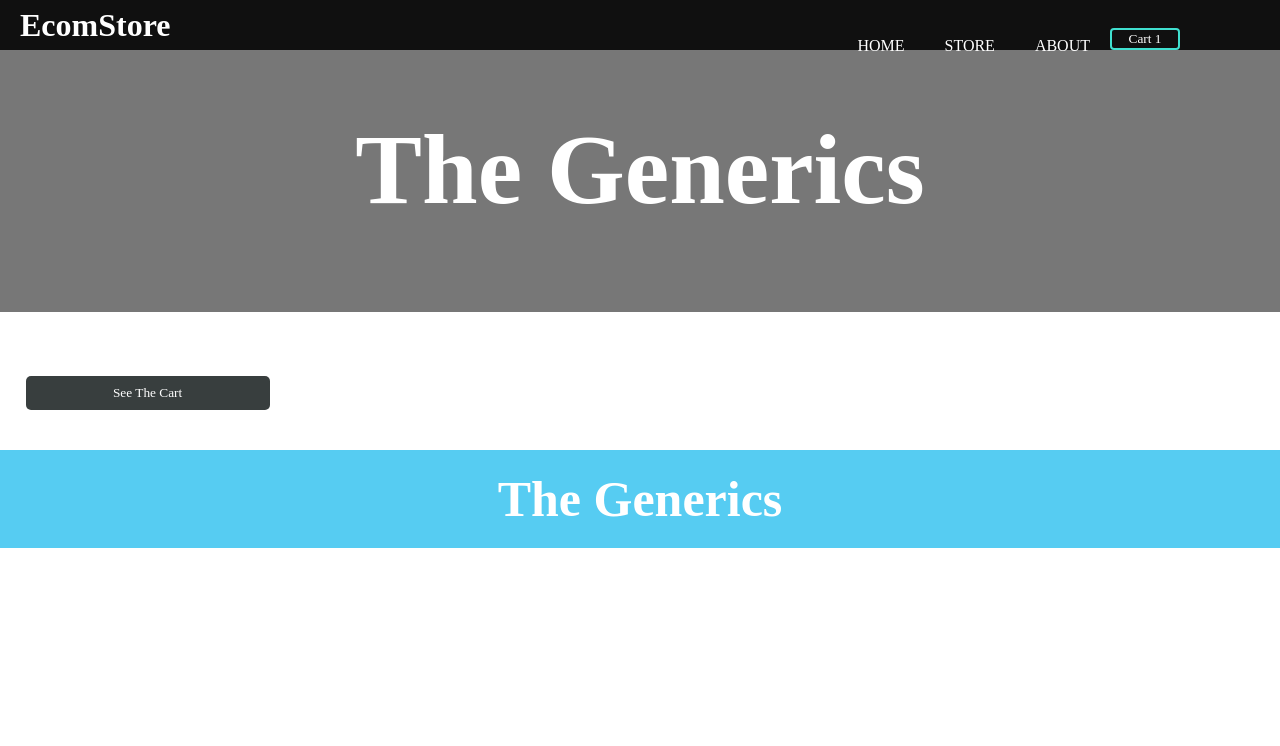
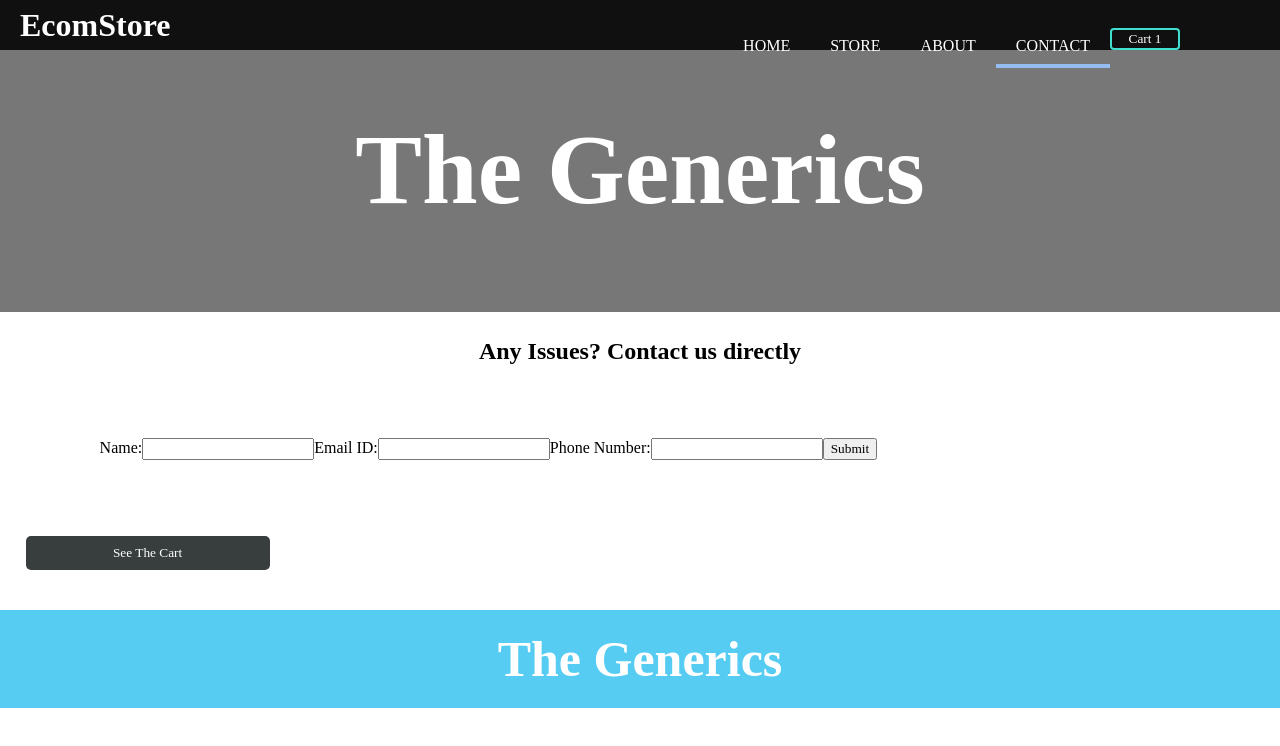
Before and after one commit to arfath2/Ecpmmerce-project, a React (Create React App) app: page /contact in a window 1280 px wide. Shown: the top 746 px of the page. Built offline with nearby package versions, Linux system fonts and the light colour scheme.

Commit message:
desining contact us and posting the data

```diff
--- a/src/App.js
+++ b/src/App.js
@@ -3,6 +3,7 @@ import Header from "./components/Layout/Header/Header";
 import Store from "./components/Tabs/Store";
 import { Fragment, useState } from "react";
 import HomePage from "./components/Tabs/Home";
+import Contact from "./components/Tabs/Contact";
 import About from "./components/Tabs/About";
 import CartList from "./components/Cart/Cart";
 import CartContext from "./components/StoreContext/CartContext";
@@ -22,6 +23,20 @@ function App() {
     'marginTop': '5%'
   }
 
+  const putRequestHandler = async(contact) =>{
+    const response = await fetch("https://ecommerce-909b5-default-rtdb.firebaseio.com/contact.json", {
+        method: 'POST',
+        body: JSON.stringify(contact),
+        headers:{
+            'Content-Type': 'application/json'
+        }
+
+    });
+    const data = await response.json();
+    console.log(data)
+
+}
+
   const[cartItems, setCartItems] = useState(false);
   const CartItems = () =>{
     setCartItems(true);
@@ -39,6 +54,7 @@ function App() {
         <Route exact path="/" element={<Store />} />
         <Route exact path="/about" element={<About/>} />
         <Route exact path="/homepage" element={<HomePage/>} />
+        <Route exact path="/contact" element={<Contact putRequest = {putRequestHandler}/>} />
       </Routes>
     </Router>
       <button style={style}>See The Cart</button>
--- a/src/components/Layout/Header/Header.js
+++ b/src/components/Layout/Header/Header.js
@@ -17,6 +17,7 @@ const Header = (props) => {
           <NavLink className={(navData) => navData.isActive ? "active" : "" } to="/homepage"><li>HOME</li></NavLink>
             <NavLink className={(navData) => navData.isActive ? "active" : "" }  to="/"><li>STORE</li></NavLink>
             <NavLink className={(navData) => navData.isActive ? "active" : "" }  to="/about"><li>ABOUT</li></NavLink>
+            <NavLink className={(navData) => navData.isActive ? "active" : "" } to="/contact"><li>CONTACT</li></NavLink>
             <button className={classes.cartBtn} onClick={props.showCartItem}><li>Cart <span>{cart.length}</span></li></button>
           </ul>
 
--- /dev/null
+++ b/src/components/Tabs/Contact.js
@@ -0,0 +1,44 @@
+import { useRef } from 'react';
+import classes from './Contact.module.css'
+const Contact = (props)=>{
+
+    const nameRef = useRef();
+    const emailRef = useRef();
+    const phoneRef = useRef();
+
+    const onSubmitHandler = (event) => {
+        event.preventDefault();
+
+        const name = nameRef.current.value;
+        const email = emailRef.current.value;
+        const phone = phoneRef.current.value;
+
+        const contact = {
+            name: name,
+            email: email,
+            phone: phone,
+        }
+        props.putRequest(contact)
+        nameRef.current.value='';
+        emailRef.current.value='';
+        phoneRef.current.value='';
+    }
+
+
+    return (
+        <div className={classes.contactBody}>
+            <h2>Any Issues? Contact us directly</h2>
+            <form className={classes.contactForm} onSubmit={onSubmitHandler}>
+                <label htmlFor="name">Name:</label>
+                <input id="name" type="text" ref={nameRef} className={classes.contactName}></input>
+                <label htmlFor="email">Email ID:</label>
+                <input id="email" type="text" ref={emailRef} className={classes.contactEmail}></input>
+                <label htmlFor="mobile">Phone Number:</label>
+                <input id="mobile" type="number" ref={phoneRef} className={classes.contactPhone}></input>
+                <button className={classes.contactBtn}>Submit</button>
+            </form>
+        </div>
+    )
+}
+
+export default Contact;
--- /dev/null
+++ b/src/components/Tabs/Contact.module.css
@@ -0,0 +1,24 @@
+.contactBody{
+    margin-top: 2%;
+    text-align: center;
+}
+
+.contactForm{
+    width: 900px;
+    text-align: center;
+   margin-top: 4%;
+   display: block;
+   margin-left: 2%;
+   padding: 1%;
+}
+
+.contactBtn{
+    margin-top: 1%;
+}
+
+
+.contactName .contactEmail .contactPhone{
+
+    margin-left: 1%;
+    margin-right: 1%;
+}
```
